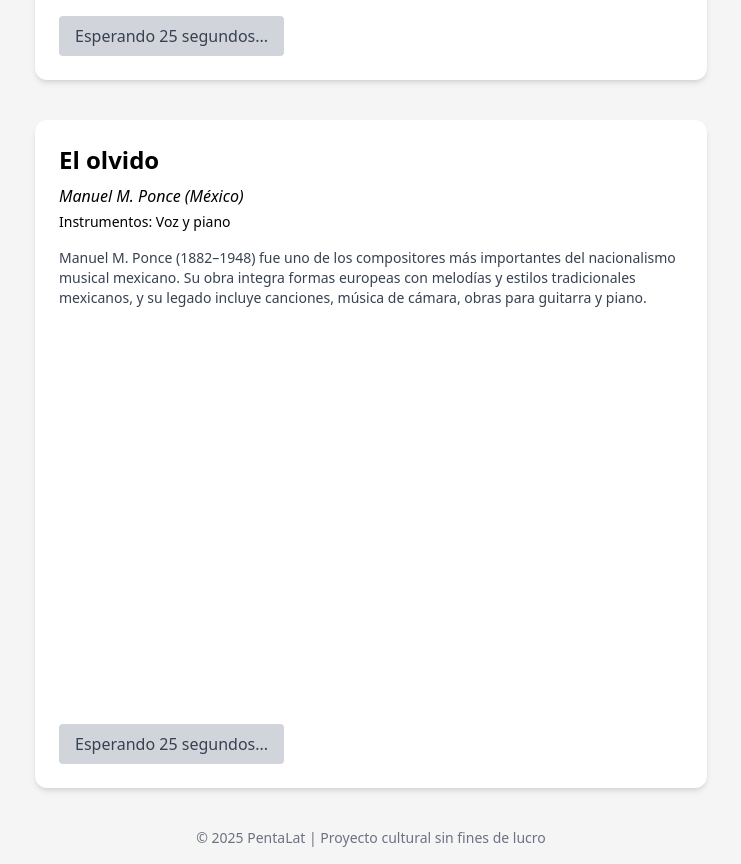
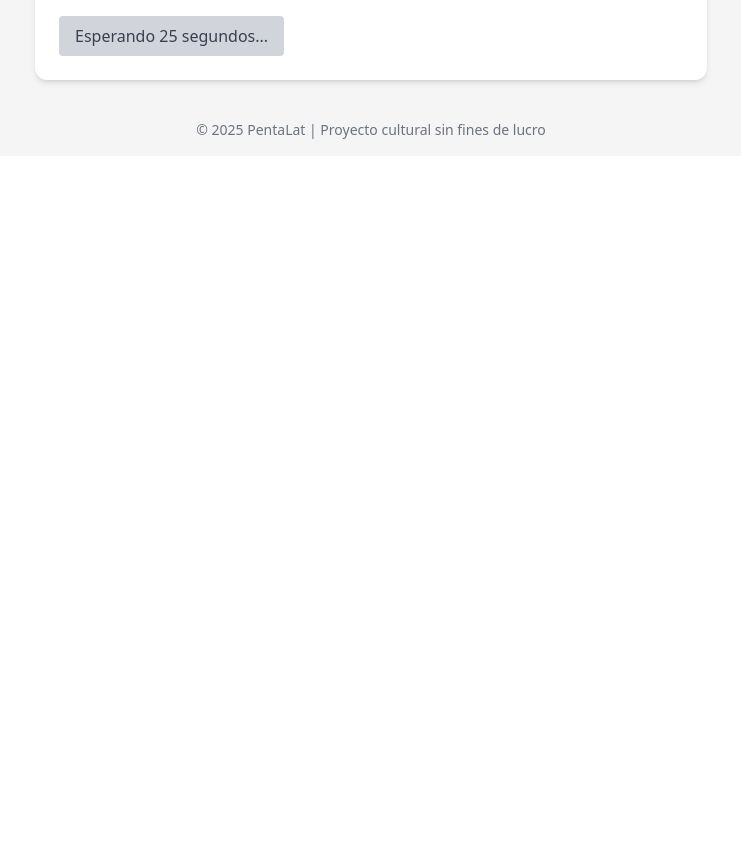
Before and after one commit to isaacpiano/pentalatin, a React (Vite) app: page /scores in a window 1280 px wide. Shown: the part 1400-2264 px from the top of the page, without its empty margins (269-1010 px from the left). After the commit the page ends 1556 px from the top, so only its background shows below. Built offline with nearby package versions, Linux system fonts and the light colour scheme.

Commit message:
Add files via upload

```diff
--- a/src/Explore.jsx
+++ b/src/Explore.jsx
@@ -1,3 +1,4 @@
+
 import React, { useState } from 'react';
 
 export default function Explore() {
--- a/src/Scores.jsx
+++ b/src/Scores.jsx
@@ -55,14 +55,6 @@ export default function Scores() {
       bio: "María Grever (1885–1951) fue una compositora mexicana pionera, autora de más de 800 canciones incluyendo el bolero 'Te quiero dijiste'.",
       pdfUrl: "/te-quiero-dijiste-grever.pdf",
     },
-    {
-      title: "El olvido",
-      composer: "Manuel M. Ponce",
-      country: "México",
-      instruments: "Voz y piano",
-      bio: "Manuel M. Ponce (1882–1948) fue uno de los compositores más importantes del nacionalismo musical mexicano. Su obra integra formas europeas con melodías y estilos tradicionales mexicanos, y su legado incluye canciones, música de cámara, obras para guitarra y piano.",
-      pdfUrl: "/el-olvido-ponce.pdf"
-},
   ];
 
   return (
```
